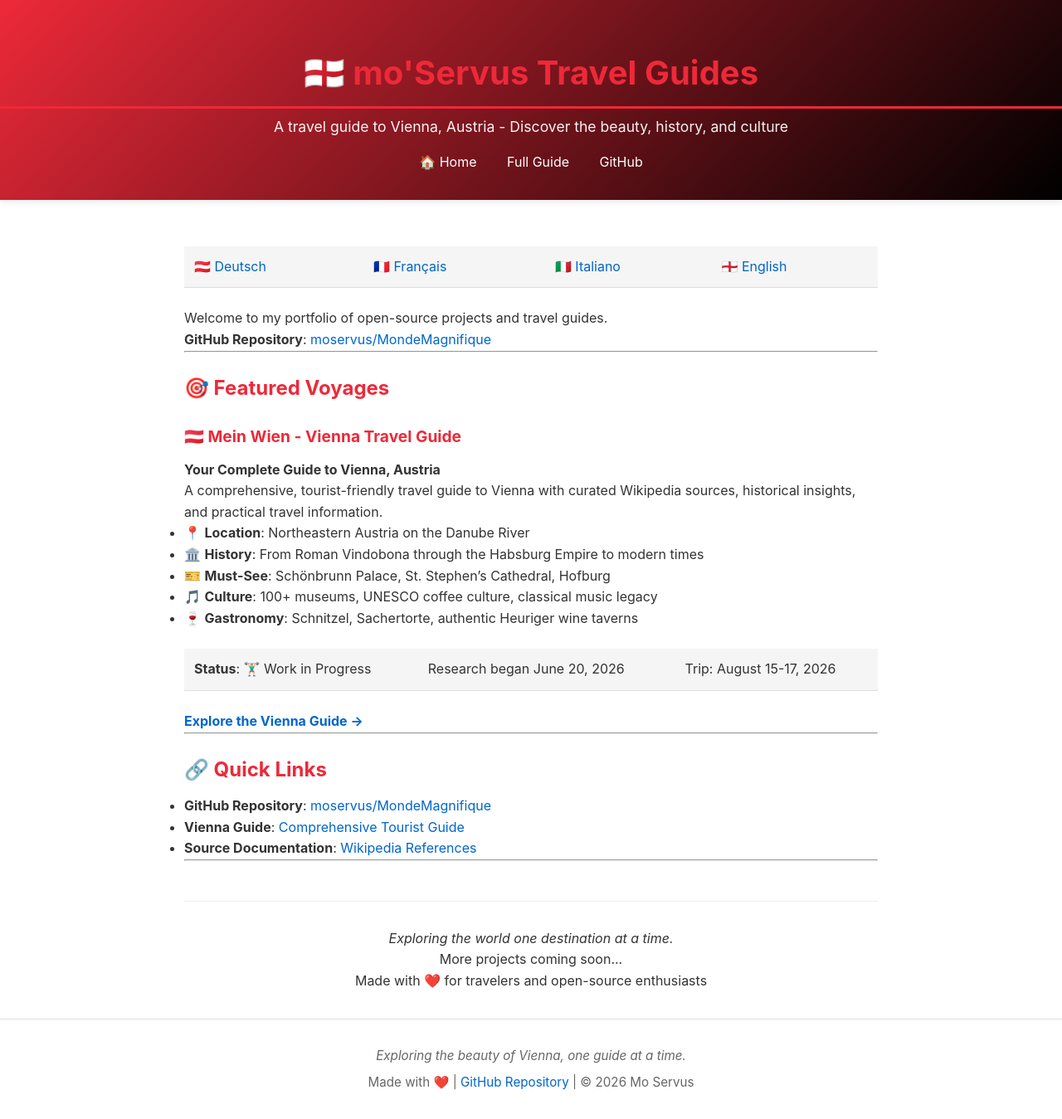
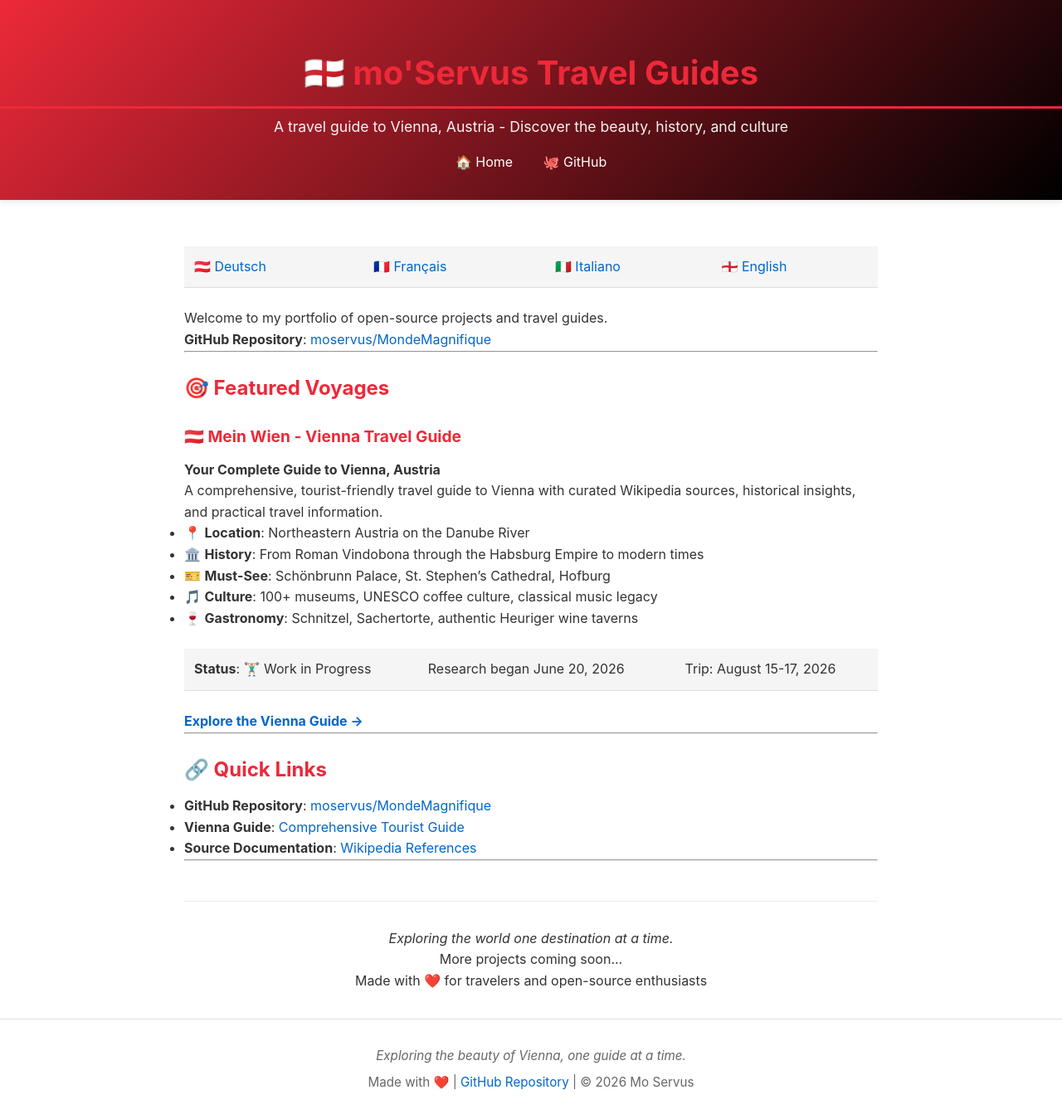
Before and after one commit to moServus/MondeMagnifique, a Jekyll site: the page built from index.md, in a window 1280 px wide. Shown: the whole page at 83% size. Built offline with Jekyll 4.4.1, drawn with Linux system fonts in a browser that asks for light colours.

Commit message:
Remove "Full Guide" link and add emoji to GitHub link
- Removed: Full Guide
- Updated: GitHub → 🐙 GitHub

Co-Authored-By: Claude Haiku 4.5 <noreply@anthropic.com>

```diff
--- a/_layouts/default.html
+++ b/_layouts/default.html
@@ -54,8 +54,7 @@
               {% else %}
                 <a href="{{ site.baseurl }}/" style="color: white; margin: 0 1rem;">🏠 Home</a>
             {% endcase %}
-            <a href="{{ site.baseurl }}/wikiViennaAT/abstracts/ViennaDE.md" style="color: white; margin: 0 1rem;">Full Guide</a>
-            <a href="https://github.com/moservus/MondeMagnifique" style="color: white; margin: 0 1rem;">GitHub</a>
+            <a href="https://github.com/moservus/MondeMagnifique" style="color: white; margin: 0 1rem;">🐙 GitHub</a>
         </nav>
     </header>
 
```
